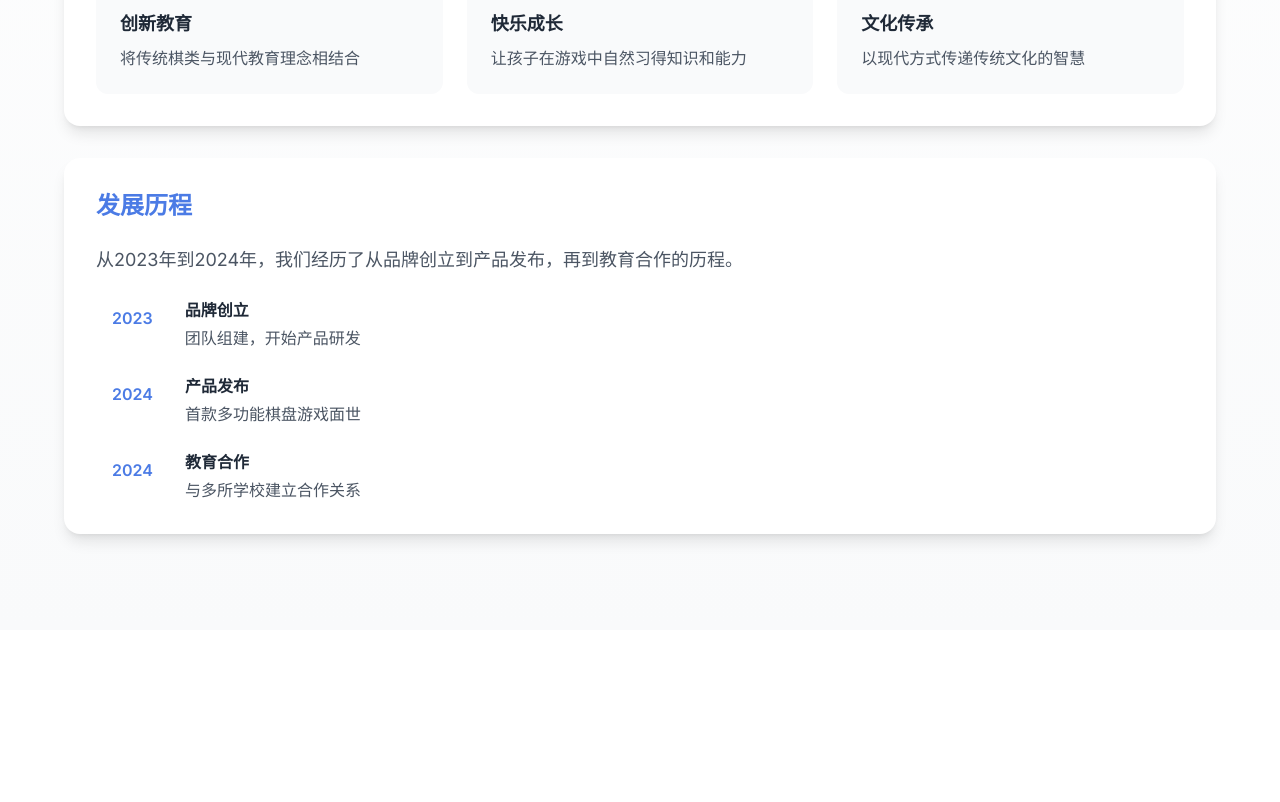
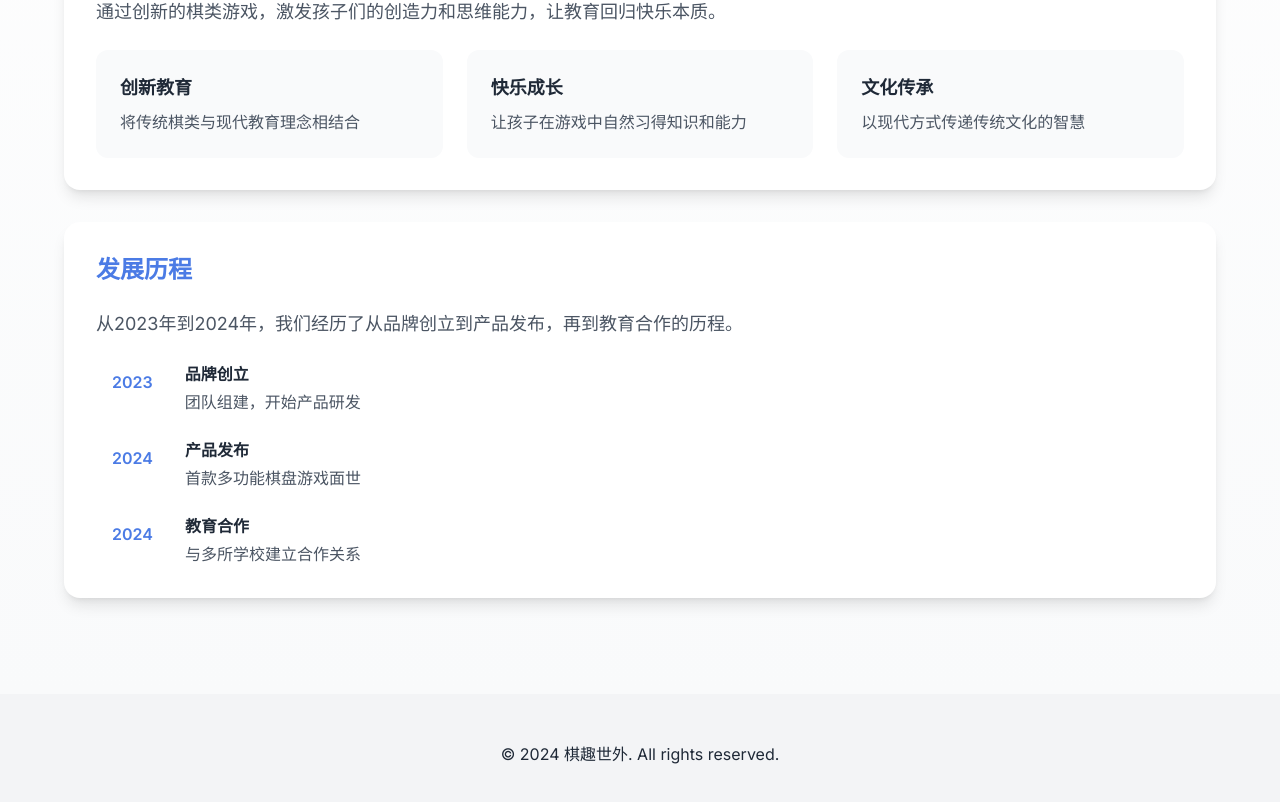
Before and after one commit to fbzyf/qiqushiwai, a Next.js app: page /about in a window 1280 px wide. Shown: the part 770-1572 px from the top of the page. Before the commit the page ends 1400 px from the top, so only its background shows below. Built offline with nearby package versions, Linux system fonts and the light colour scheme.

Commit message:
Restore navigation and footer in layout

```diff
--- a/app/layout.tsx
+++ b/app/layout.tsx
@@ -1,12 +1,13 @@
 import type { Metadata } from 'next'
 import { Inter } from 'next/font/google'
+import { Navigation } from '@/components/Navigation'
 import './globals.css'
 
 const inter = Inter({ subsets: ['latin'] })
 
 export const metadata: Metadata = {
-  title: '儿童主题展示网站',
-  description: '...',
+  title: '棋趣世外 - 创意棋盘游戏',
+  description: '多功能创意棋盘游戏，让孩子们在游戏中学习与成长',
 }
 
 export default function RootLayout({
@@ -16,7 +17,17 @@ export default function RootLayout({
 }) {
   return (
     <html lang="zh">
-      <body className={inter.className}>{children}</body>
+      <body className={inter.className}>
+        <Navigation />
+        <main className="pt-16">
+          {children}
+        </main>
+        <footer className="main-footer">
+          <div className="container mx-auto px-4 text-center">
+            <p>© 2024 棋趣世外. All rights reserved.</p>
+          </div>
+        </footer>
+      </body>
     </html>
   )
 }
```
